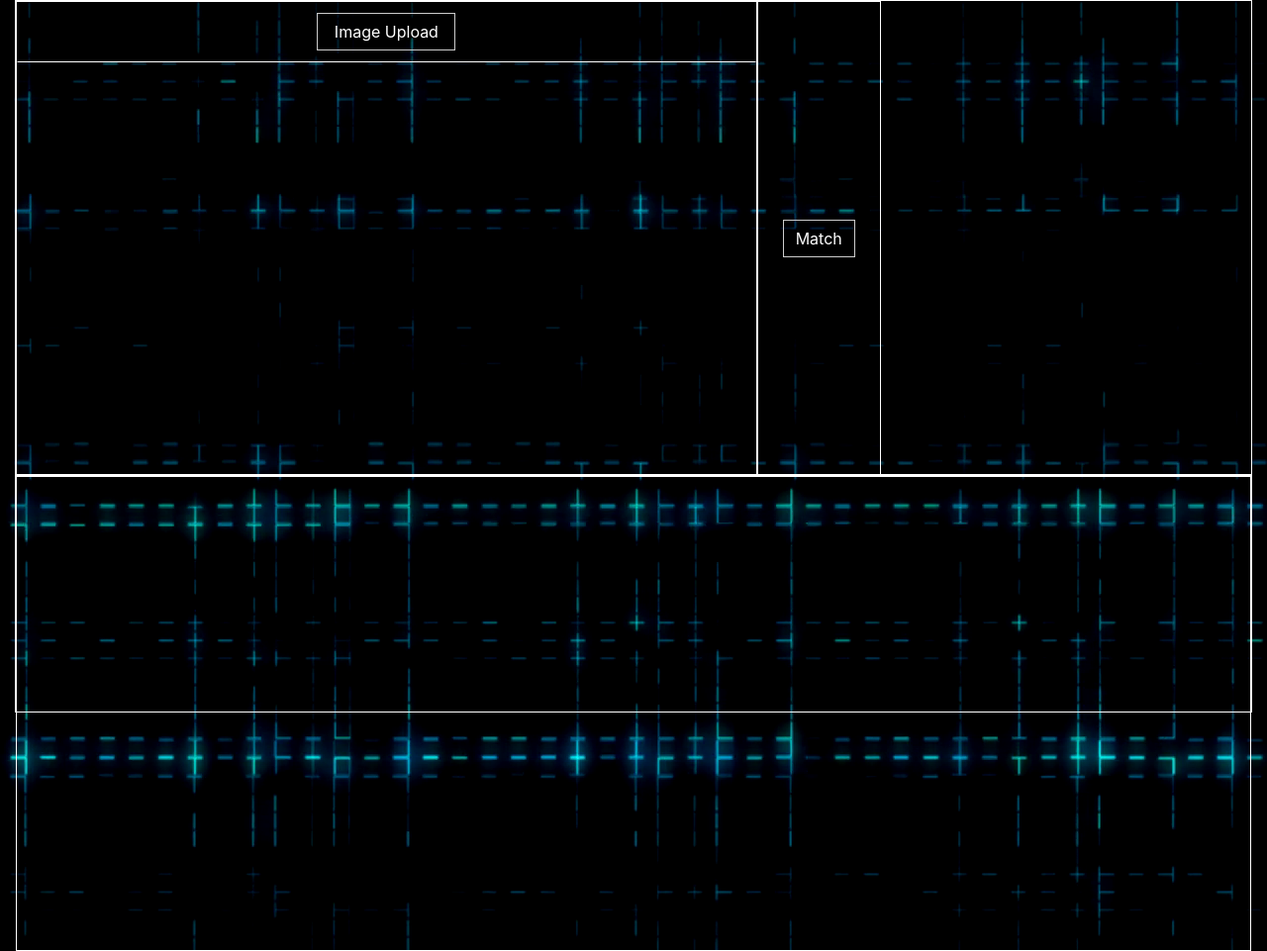
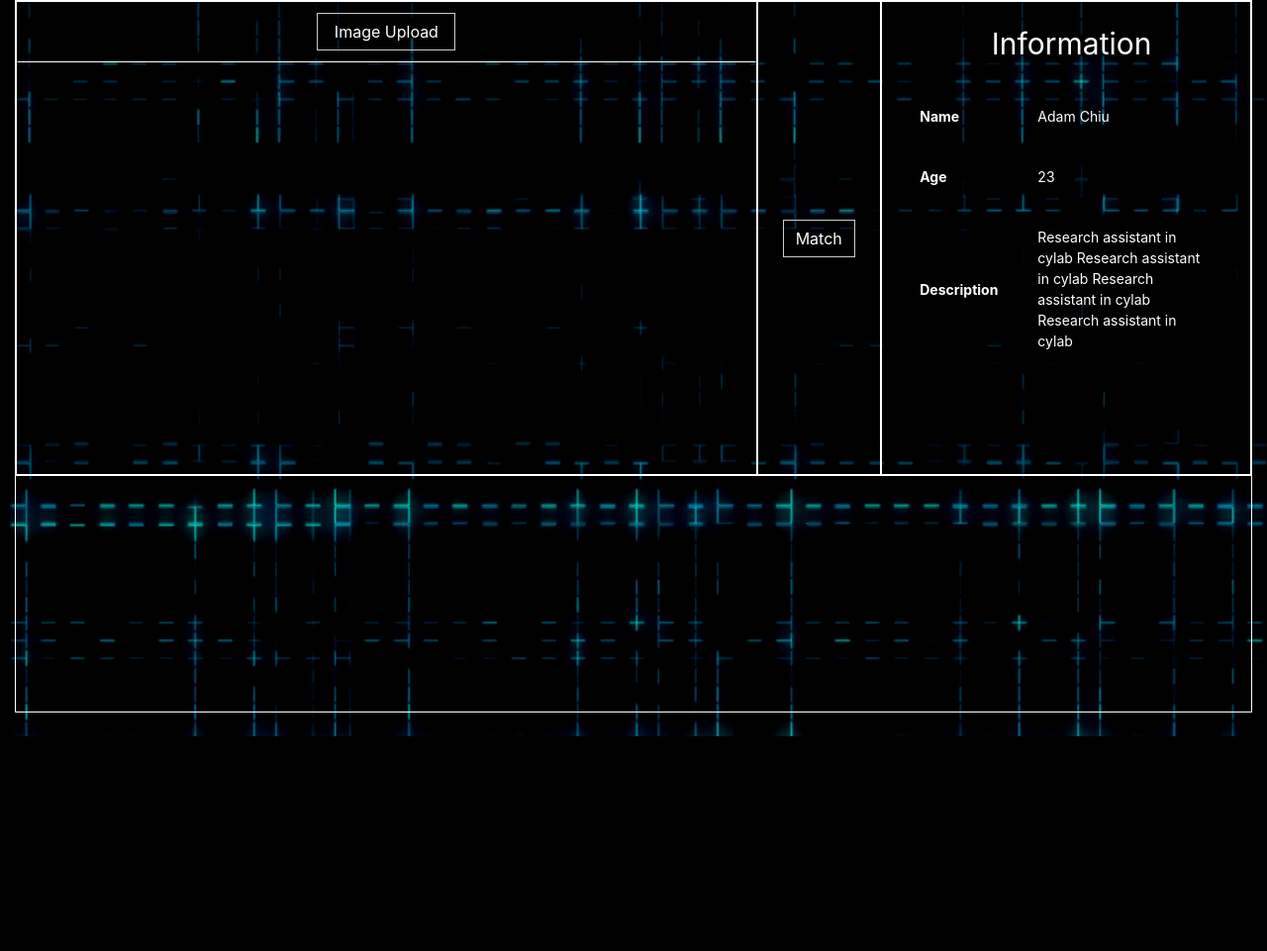
Before and after one commit to AdamCYH/Face_Reco_Web, a Django app: page / in a window 1280 px wide. Shown: the part 56-1017 px from the top of the page at 99% size. After the commit the page ends 800 px from the top, so only its background shows below. Run offline with Django 3.2, Linux system fonts and the light colour scheme; parts of the project's set-up code (start-up, migrations or seed data) failed here and were passed over; some libraries are stand-ins or nearby versions.

Commit message:
enabled recognition workflow

```diff
--- a/main/static/main/css/base.css
+++ b/main/static/main/css/base.css
@@ -1,6 +1,6 @@
 html {
     background-image: url("/static/main/img/background.png");
-    background-color: transparent;
+    background-color: black;
     color: white;
     min-width: 920px;
 }
--- a/main/static/main/css/main.css
+++ b/main/static/main/css/index.css
@@ -22,6 +22,10 @@
     width: 10%;
     vertical-align: middle;
     display: inline-flex;
+}
+
+.info {
+    width: 30%;
 }
 
 .match {
@@ -76,17 +80,22 @@
     cursor: pointer;
 }
 
-#match_post_form {
-    width: 68px;
-    margin: auto;
+#info_header {
+    width: 150px;
+    margin: 20px auto;
+    font-size: 30px;
 }
 
-html {
-    background-image: url("/static/main/img/background.png");
-    background-color: black;
-    color: white;
-    min-width: 920px;
+#info_table {
+    width: 90%;
+    margin: 20px auto;
+    font-size: 14px;
 }
+
+#info_table tbody * {
+    padding: 20px;
+}
+
 
 @media (max-height: 650px) {
     .upload_image {
--- a/main/templates/main/index.html
+++ b/main/templates/main/recognition.html
@@ -3,7 +3,7 @@
 {% load staticfiles %}
 
 {% block header %}
-    <link rel="stylesheet" href="{% static 'main/css/main.css' %}">
+    <link rel="stylesheet" href="{% static 'main/css/index.css' %}">
     <script src="{% static 'main/js/main.js' %}"></script>
 {% endblock %}
 
@@ -34,7 +34,23 @@
             {% csrf_token %}
         </div>
         <div class="content upper info">
-
+            <div id="info_header">
+                <span>Information</span>
+            </div>
+            <table style="display: table" id="info_table">
+                <tr>
+                    <th>Name</th>
+                    <td>Adam Chiu</td>
+                </tr>
+                <tr>
+                    <th>Age</th>
+                    <td>23</td>
+                </tr>
+                <tr>
+                    <th>Description</th>
+                    <td>Research assistant in cylab Research assistant in cylab Research assistant in cylab Research assistant in cylab </td>
+                </tr>
+            </table>
         </div>
     </div>
     <div class="content lower">
--- a/main/views.py
+++ b/main/views.py
@@ -6,7 +6,7 @@ from main.utilities import utilities, redis
 
 # Create your views here.
 def home(request):
-    return render(request, 'main/index.html')
+    return render(request, 'main/recognition.html')
 
 
 def detection(request):
```
Also changed, not shown: face_reco_site/settings.py (+9 -6 lines), main/models.py (+33 -1 lines), main/templates/main/enrollment.html (added).
